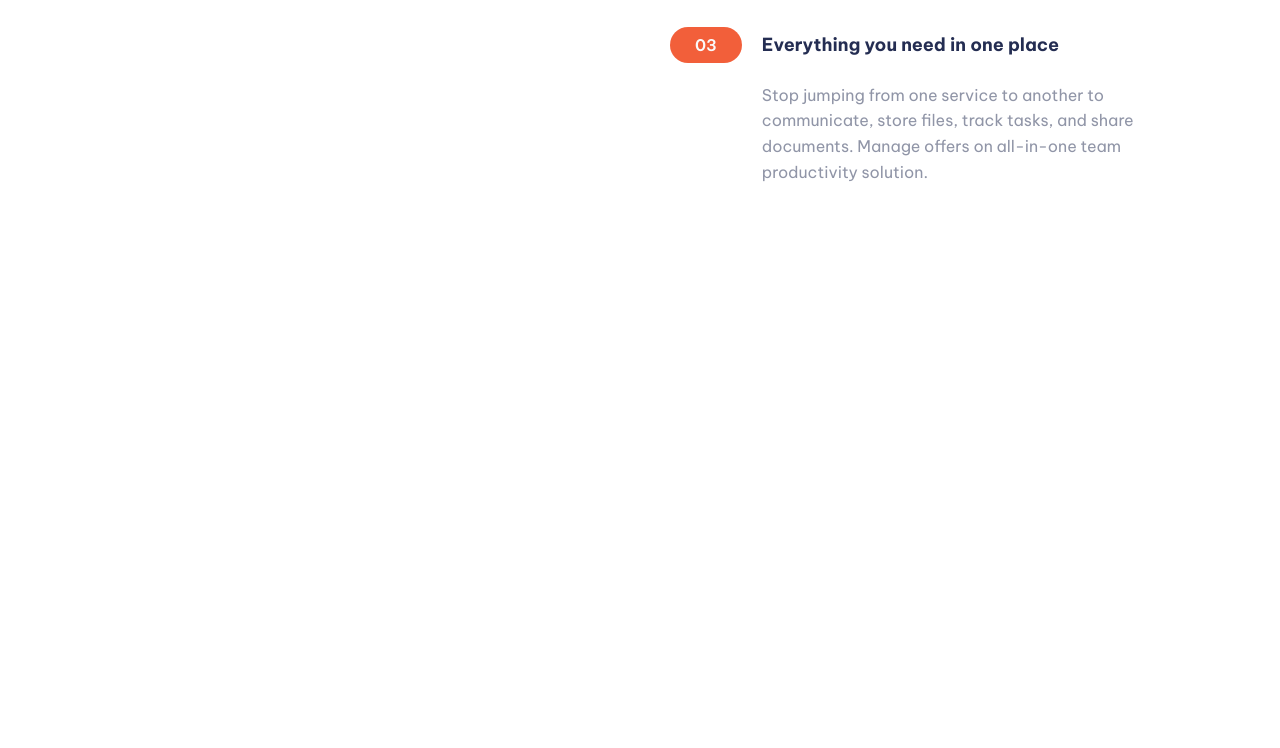
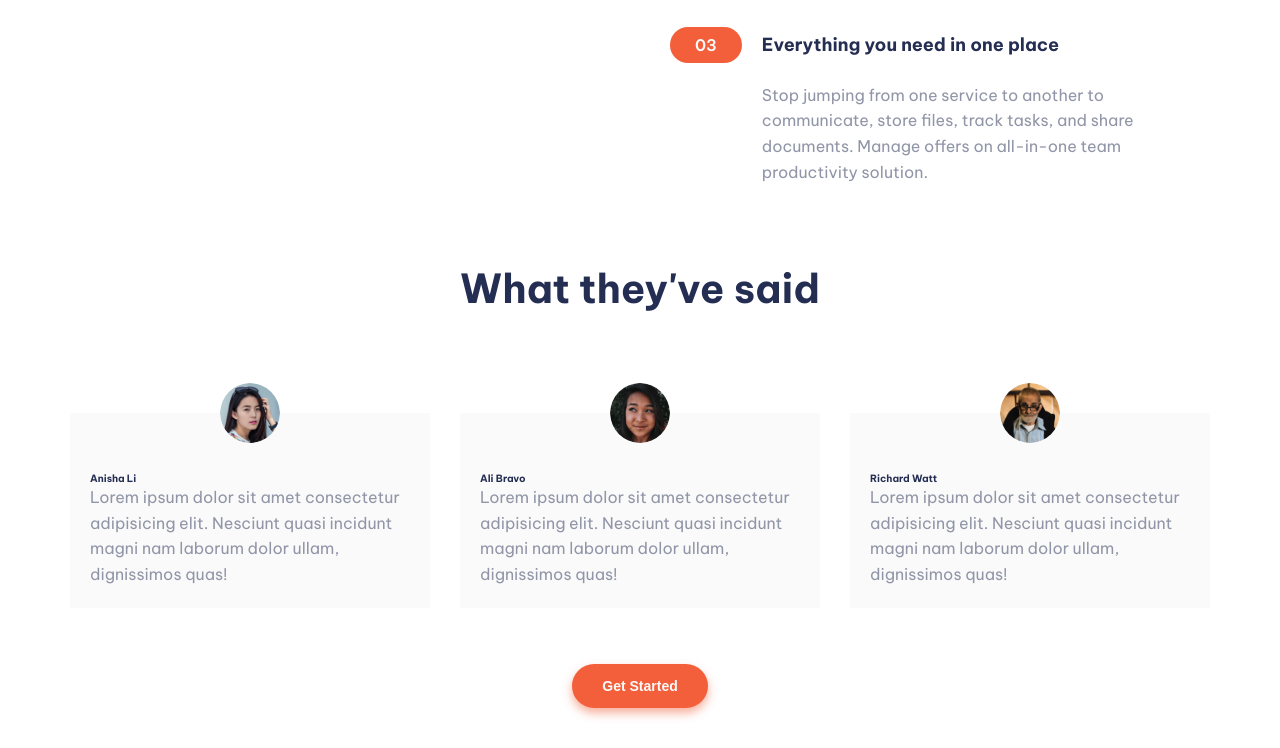
Before and after one commit to MohitAlphonsus/FEM-Manage-Landing-Page, a website: page index.html in a window 1280 px wide. Shown: the part 1077-1825 px from the top of the page. Before the commit the page ends 1302 px from the top, so only its background shows below. Drawn offline with Linux system fonts and the light colour scheme.

Commit message:
testimonial section is created

```diff
--- a/index.html
+++ b/index.html
@@ -62,11 +62,14 @@
 		</section>
 		<!-- section hero end -->
 
+		<!-- section about start -->
 		<section class="section-about">
 			<div class="container">
 				<div class="about">
 					<div class="about-text">
-						<h2>What's different about Manage?</h2>
+						<h2 class="heading-secondary heading-secondary--dark">
+							What's different about Manage?
+						</h2>
 						<p>
 							Manage provides all the functionality your team needs, without the
 							complexity, Our software is tailor-made for modern digital product
@@ -109,5 +112,47 @@
 				</div>
 			</div>
 		</section>
+		<!-- section about end -->
+
+		<!-- section testimonials start -->
+		<section class="section-testimonials">
+			<div class="container">
+				<h2
+					class="heading-secondary heading-secondary--dark text-center mg-bt-lg"
+				>
+					What they've said
+				</h2>
+				<div class="testimonials">
+					<div class="testimonial">
+						<div class="customer-photo customer-photo--1" role="image"></div>
+						<h4>Anisha Li</h4>
+						<p>
+							Lorem ipsum dolor sit amet consectetur adipisicing elit. Nesciunt
+							quasi incidunt magni nam laborum dolor ullam, dignissimos quas!
+						</p>
+					</div>
+					<div class="testimonial">
+						<div class="customer-photo customer-photo--2" role="image"></div>
+						<h4>Ali Bravo</h4>
+						<p>
+							Lorem ipsum dolor sit amet consectetur adipisicing elit. Nesciunt
+							quasi incidunt magni nam laborum dolor ullam, dignissimos quas!
+						</p>
+					</div>
+					<div class="testimonial">
+						<div class="customer-photo customer-photo--3" role="image"></div>
+						<h4>Richard Watt</h4>
+						<p>
+							Lorem ipsum dolor sit amet consectetur adipisicing elit. Nesciunt
+							quasi incidunt magni nam laborum dolor ullam, dignissimos quas!
+						</p>
+					</div>
+				</div>
+				<div class="text-center">
+					<button class="btn btn--primary mg-tp-sm">Get Started</button>
+				</div>
+			</div>
+		</section>
+		<!-- section testimonials end -->
 	</body>
 </html>
--- a/scss/layout/_testimonials.scss
+++ b/scss/layout/_testimonials.scss
@@ -0,0 +1,40 @@
+.section-testimonials {
+	padding: 4rem 0;
+}
+
+.testimonials {
+	display: flex;
+	gap: 3rem;
+}
+
+.testimonial {
+	background-color: var(--color-light-gray);
+	position: relative;
+	padding: 6rem 2rem 2rem 2rem;
+}
+
+.customer-photo {
+	width: 6rem;
+	height: 6rem;
+	border-radius: 50%;
+	background-repeat: no-repeat;
+	background-position: center center;
+	background-size: cover;
+
+	position: absolute;
+	top: 0;
+	left: 50%;
+	transform: translate(-50%, -50%);
+
+	&--1 {
+		background-image: url('../images/avatar-anisha.png');
+	}
+
+	&--2 {
+		background-image: url('../images/avatar-ali.png');
+	}
+
+	&--3 {
+		background-image: url('../images/avatar-richard.png');
+	}
+}
```
Also changed, not shown: css/styles.css, 1 other file.
